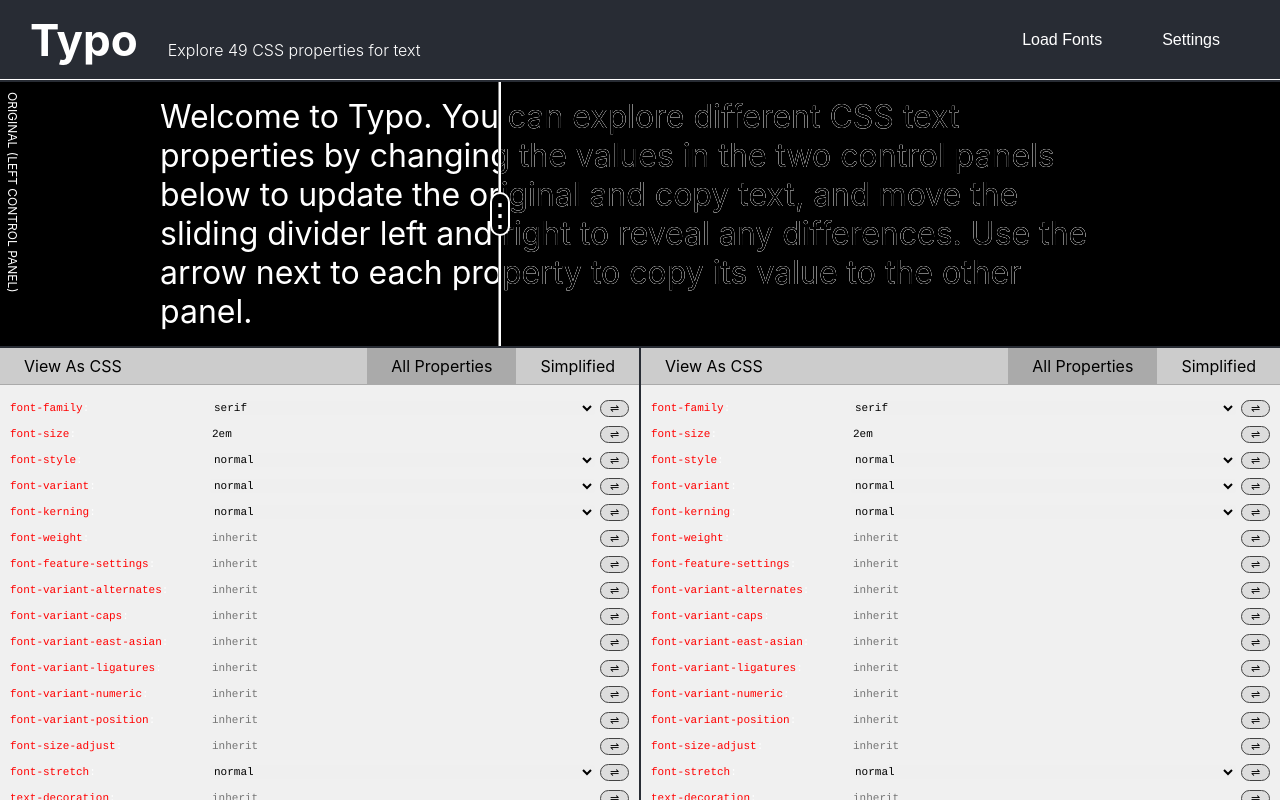
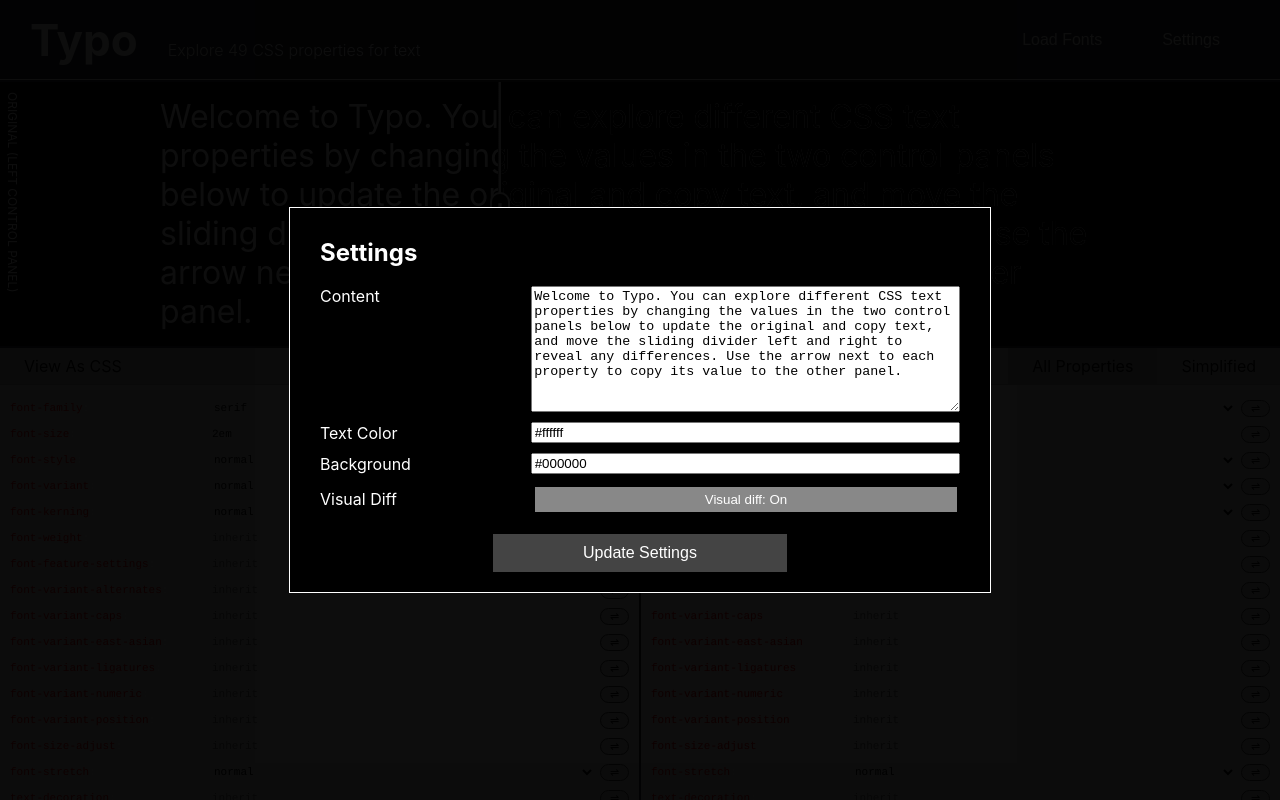
Before and after one commit to onion2k/typo, a React (Create React App) app: page / in a window 1280 px wide. Built offline with nearby package versions, Linux system fonts and the light colour scheme.

Commit message:
Fixed settings layout

```diff
--- a/src/Components/Header.css
+++ b/src/Components/Header.css
@@ -45,7 +45,6 @@
 }
 
 .dialog {
-  font-size: 3rem;
   display: flex;
   flex-direction: column;
   align-items: center;
@@ -58,6 +57,11 @@
   background-color: rgba(0, 0, 0, 0.95);
   z-index: 9;
 }
+
+.dropzone {
+  font-size: 3rem;
+}
+
 .dialog > span {
   font-size: 2rem;
 }
@@ -66,16 +70,19 @@
   width: 50vw;
   display: flex;
   flex-direction: column;
-  background-color: rgba(255,255,255,0.1);
+  background-color: rgb(0,0,0);
   padding: 10px 30px;
   border: 1px solid rgb(255,255,255);
 }
 
-
 .dialog div label {
   display: flex;
   flex-direction: row;
+  align-items: center;
   margin-bottom: 10px;
+}
+.dialog div label span.content {
+  align-self: flex-start;
 }
 
 .dialog div label span {
@@ -90,3 +97,35 @@
   flex: 2;
   height: 120px;
 }
+
+.dialog div label.update {
+  justify-content: center;
+  margin-top: 10px;
+}
+
+.dialog div label.update button {
+  padding: 10px 90px;
+  background-color: #444;
+}
+
+.vdiff {
+  min-height: 24px;
+  visibility: hidden;
+  position: relative;
+}
+
+.vdiff:after {
+  width: 100%;
+  display: inline-block;
+  visibility: visible;
+  content: "Visual diff: Off";
+  color: white;
+  text-align: center;
+  padding: 5px 0;
+  background-color: #222;
+}
+
+.vdiff:checked:after {
+  content: "Visual diff: On";
+  background-color: #888;
+}
--- a/src/Components/Header.js
+++ b/src/Components/Header.js
@@ -27,7 +27,7 @@ export default function Header({
   updateSettings
 }) {
   const [loadfont, setLoadfont] = useState(false);
-  const [settings, setSettings] = useState(false);
+  const [settings, setSettings] = useState(true);
 
   const onDrop = useCallback(acceptedFiles => {
     acceptedFiles.forEach(file => {
@@ -86,7 +86,7 @@ export default function Header({
           >
             <h2>Settings</h2>
             <label>
-              <span>Content</span>
+              <span className="content">Content</span>
               <textarea ref={contentRef} defaultValue={content} />
             </label>
             <label>
@@ -106,7 +106,7 @@ export default function Header({
               />
             </label>
             <label>
-              <span>Diff {diff}</span>
+              <span>Visual Diff</span>
               <input
                 type="checkbox"
                 defaultChecked={diff}
@@ -114,9 +114,10 @@ export default function Header({
                 onClick={e => {
                   e.stopPropagation();
                 }}
+                className="vdiff"
               />
             </label>
-            <label>
+            <label className="update">
               <button
                 onClick={e => {
                   updateSettings({
```
